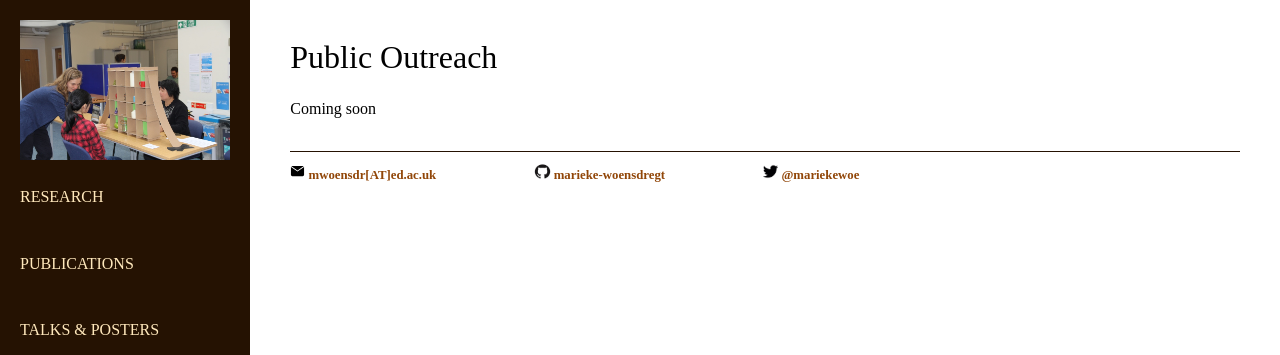
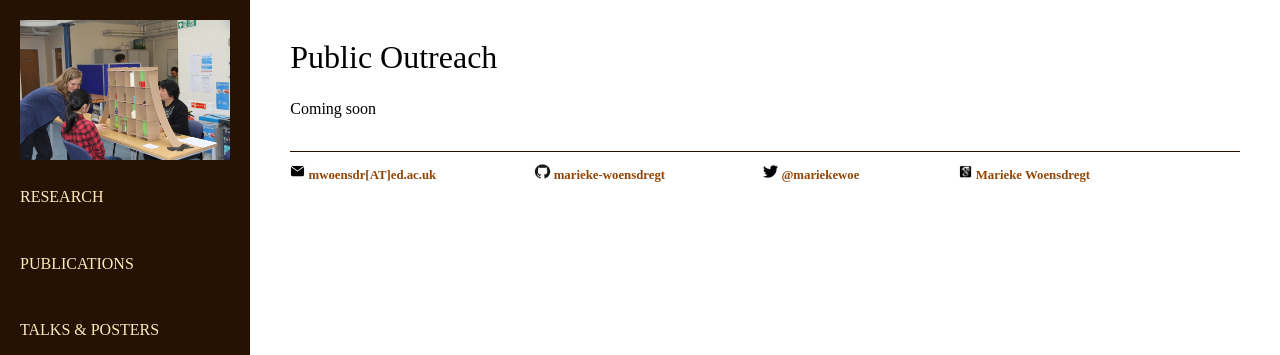
Before and after one commit to marieke-woensdregt/marieke-woensdregt.github.io, a Jekyll site: the page built from public_outreach/index.html, in a window 1280 px wide. Shown: the top 355 px of the page. Built offline with Jekyll 4.4.1, drawn with Linux system fonts in a browser that asks for light colours.

Commit message:
Update default.html

```diff
--- a/_layouts/default.html
+++ b/_layouts/default.html
@@ -35,6 +35,7 @@
 				<a href="mailto:mwoensdr@ed.ac.uk"> <img  src="/images/email_symbol_filled.svg" alt="email symbol" style="height:15px"> mwoensdr[AT]ed.ac.uk </a>
 				<a class="tab" href="https://github.com/marieke-woensdregt"> <img src="/images/github_symbol.jpg" alt="github symbol" style="height:15px"> marieke-woensdregt </a>
 				<a class="tab" href="https://twitter.com/mariekewoe"> <img src="/images/twitter_symbol_black_solo.jpg" alt="twitter symbol" style="height:15px"> @mariekewoe </a>
+				<a class="tab" href="https://scholar.google.co.uk/citations?user=fHt2W3IAAAAJ&hl=en"> <img src="/images/google_scholar_symbol_square.jpg" alt="google scholar symbol" style="height:15px"> Marieke Woensdregt </a>
 				</h3>
 			</footer>
 		</div>
```
